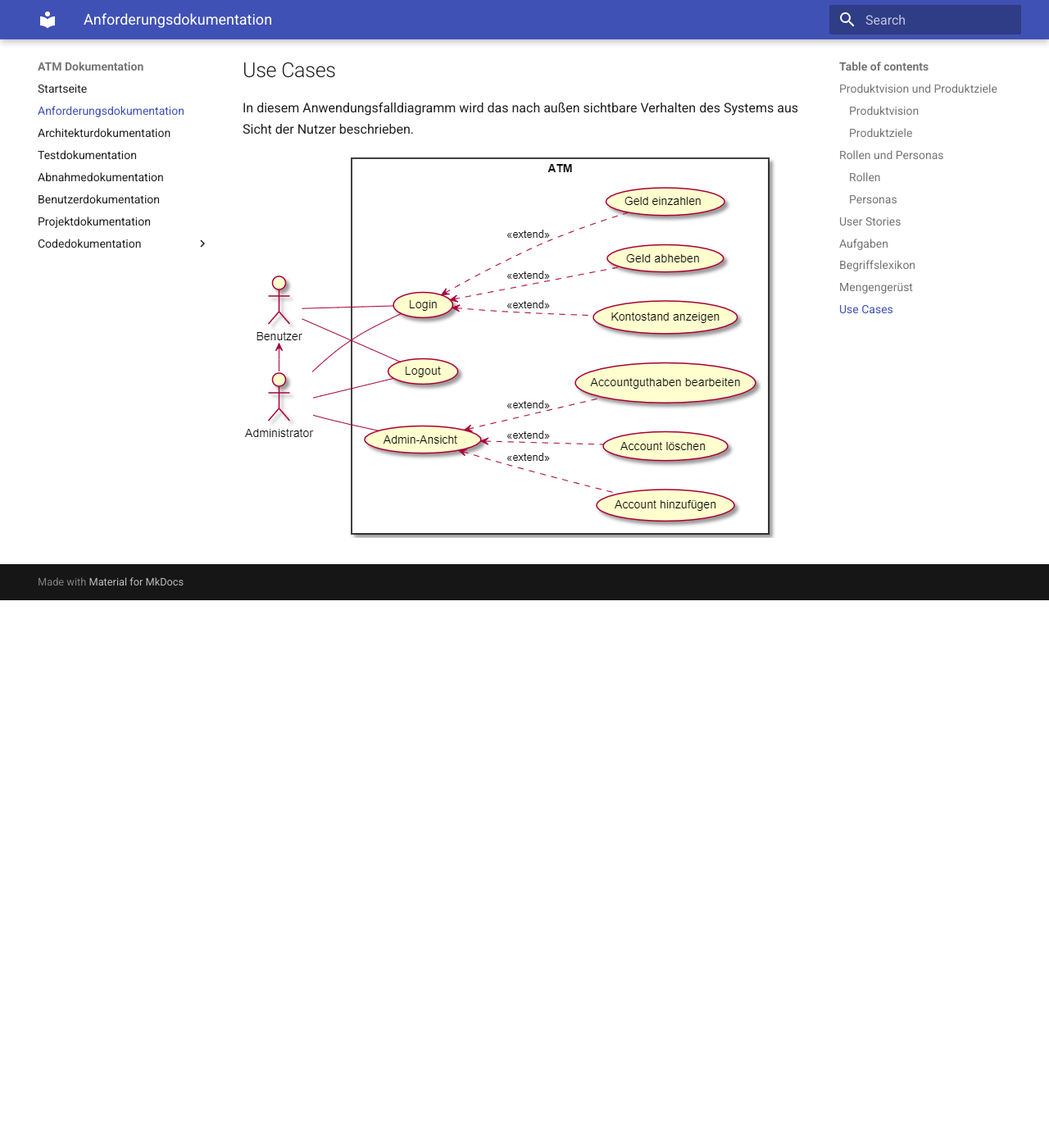
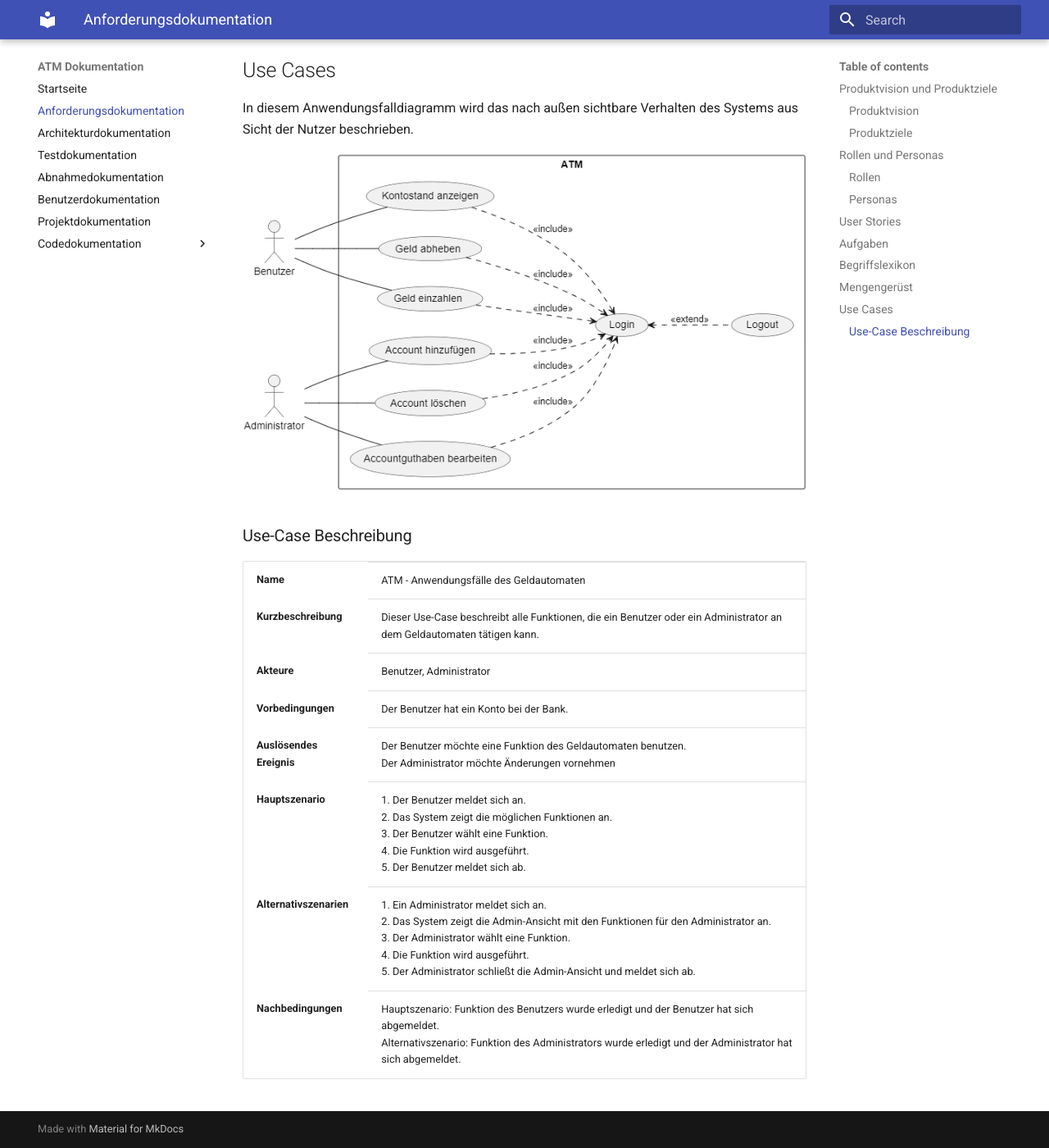
Before and after one commit to Halfpipe-SD/ATM, an MkDocs documentation site: the page built from docs/docs/requirements-docs.md, in a window 1280 px wide and 1400 px high, scrolled down 6785 px. Shown: the whole window at 82% size. Built offline with MkDocs 1.6.1 and Material for MkDocs 9.7.7, drawn with Linux system fonts in a browser that asks for light colours; before the commit the page ends 7517 px from its top, so only the background shows below that.

Commit message:
5 - Adjusted use-Case diagram and added use-case description

```diff
--- a/docs/docs/requirements-docs.md
+++ b/docs/docs/requirements-docs.md
@@ -155,3 +155,41 @@ Das Mengengerüst beschreibt quantitativ die Komponenten eines Projektes.
 In diesem Anwendungsfalldiagramm wird das nach außen sichtbare Verhalten des Systems aus Sicht der Nutzer beschrieben.
 
 ![df](images/usecase.png)
+
+### Use-Case Beschreibung
+
+
+<table>
+  <tr>
+    <th>Name</th>
+    <td>ATM - Anwendungsfälle des Geldautomaten</td>
+  </tr>
+  <tr>
+    <th>Kurzbeschreibung</th>
+    <td>Dieser Use-Case beschreibt alle Funktionen, die ein Benutzer oder ein Administrator an dem Geldautomaten tätigen kann. </td>
+  </tr>
+  <tr>
+    <th>Akteure</th>
+    <td>Benutzer, Administrator</td>
+  </tr>
+  <tr>
+    <th>Vorbedingungen</th>
+    <td>Der Benutzer hat ein Konto bei der Bank.</td>
+  </tr>
+  <tr>
+    <th>Auslösendes Ereignis</th>
+    <td>Der Benutzer möchte eine Funktion des Geldautomaten benutzen. <br> Der Administrator möchte Änderungen vornehmen </td>
+  </tr>
+  <tr>
+    <th>Hauptszenario</th>
+    <td>1. Der Benutzer meldet sich an. <br>2. Das System zeigt die möglichen Funktionen an. <br>3. Der Benutzer wählt eine Funktion. <br>4. Die Funktion wird ausgeführt.<br>5. Der Benutzer meldet sich ab. </td>
+  </tr>
+  <tr>
+    <th>Alternativszenarien</th>
+    <td>1. Ein Administrator meldet sich an. <br>2. Das System zeigt die Admin-Ansicht mit den Funktionen für den Administrator an. <br>3. Der Administrator wählt eine Funktion. <br>4. Die Funktion wird ausgeführt. <br>5. Der Administrator schließt die Admin-Ansicht und meldet sich ab. </td>
+  </tr>
+  <tr>
+    <th>Nachbedingungen</th>
+    <td>Hauptszenario: Funktion des Benutzers wurde erledigt und der Benutzer hat sich abgemeldet.<br>Alternativszenario: Funktion des Administrators wurde erledigt und der Administrator hat sich abgemeldet.</td>
+  </tr>
+</table>
```
Also changed, not shown: docs/docs/images/usecase.png, 1 other file.
